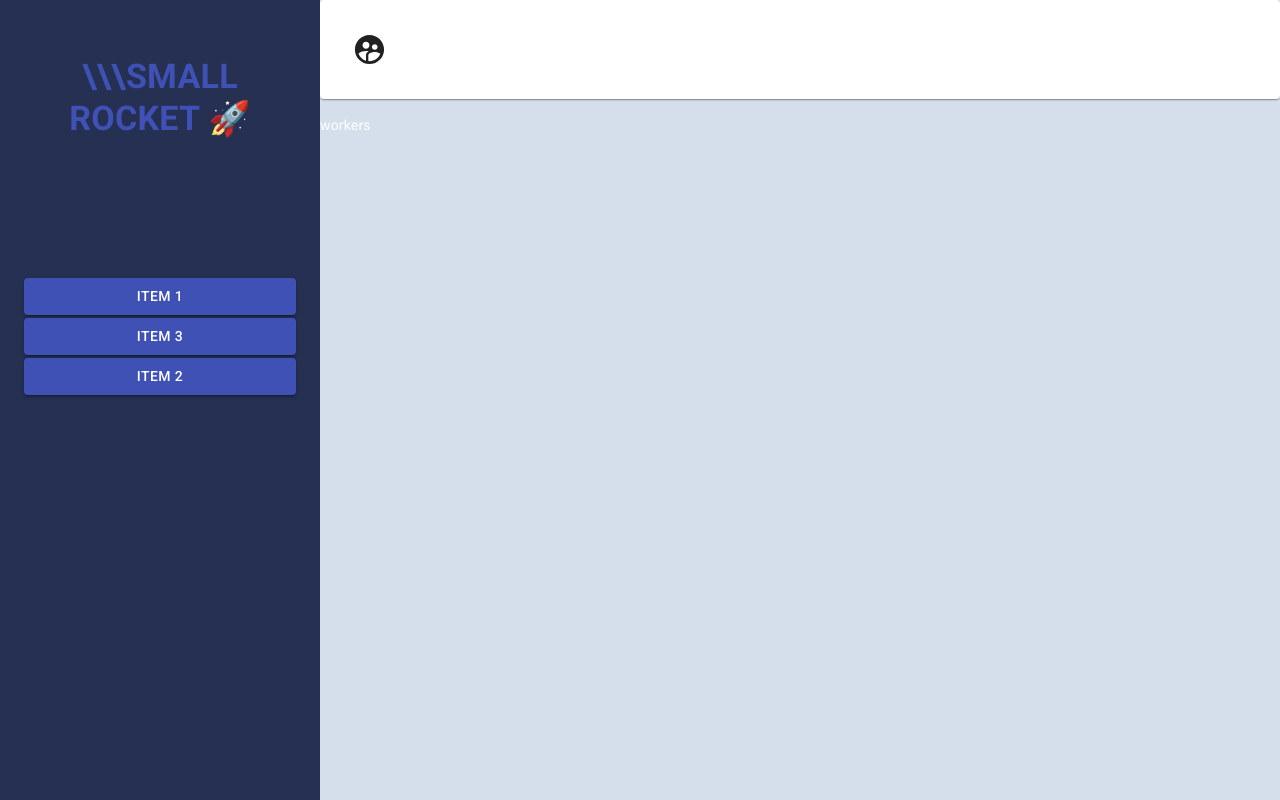
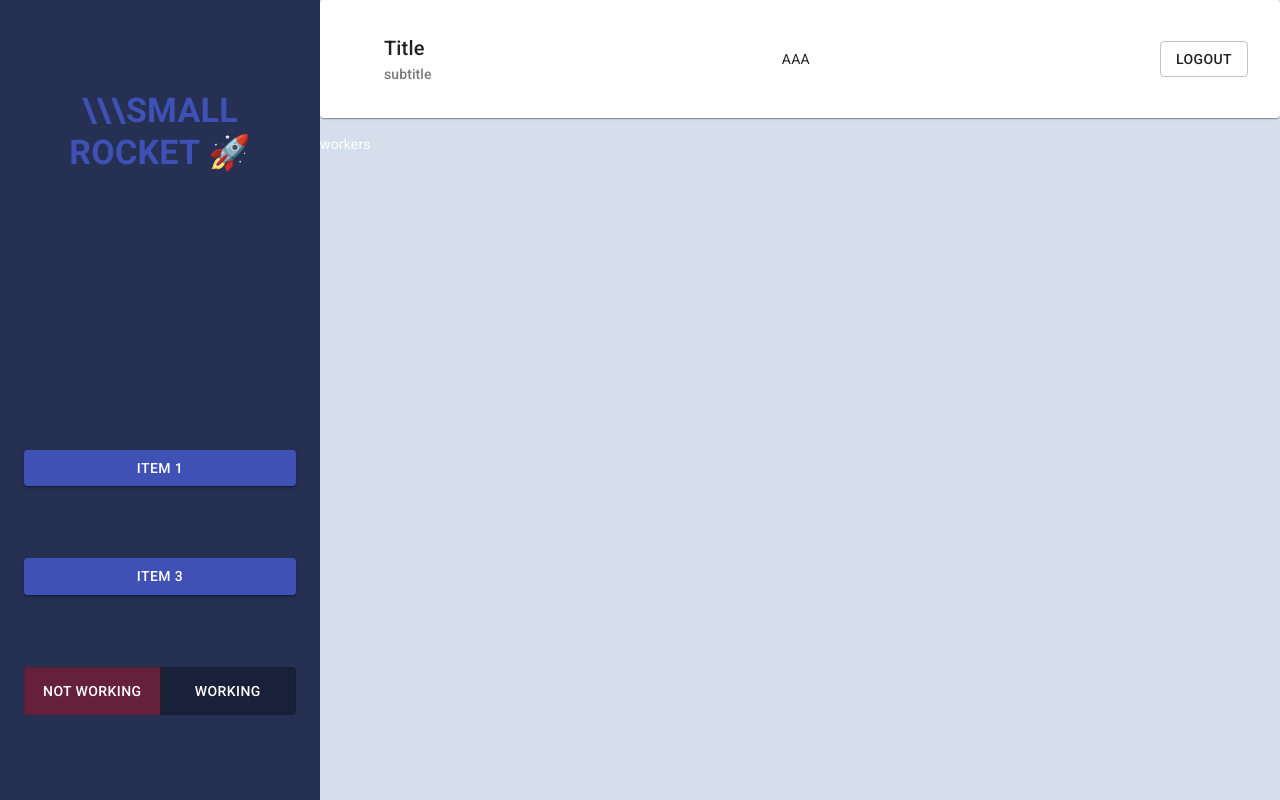
Before and after one commit to marcin-zajac/small-racket, a React (Create React App) app in the folder client/: page / in a window 1280 px wide. Built offline with nearby package versions, Linux system fonts and the light colour scheme.

Commit message:
Add working status button group

```diff
--- a/client/package.json
+++ b/client/package.json
@@ -5,6 +5,7 @@
   "dependencies": {
     "@material-ui/core": "^4.11.0",
     "@material-ui/icons": "^4.9.1",
+    "@material-ui/lab": "^4.0.0-alpha.56",
     "@testing-library/jest-dom": "^4.2.4",
     "@testing-library/react": "^9.3.2",
     "@testing-library/user-event": "^7.1.2",
--- /dev/null
+++ b/client/src/components/atoms/InWorkButtons.js
@@ -0,0 +1,66 @@
+import React, { useState } from 'react';
+import { makeStyles } from '@material-ui/core';
+import { ToggleButtonGroup, ToggleButton } from '@material-ui/lab';
+
+const useStyles = makeStyles((theme) => ({
+  root: {
+    width: '100%',
+    '& .MuiToggleButton-root': {
+      width: '100%',
+      color: 'white',
+    },
+  },
+  workingBtn: {},
+  notWorkingBtn: {},
+}));
+
+export default function InWorkButtons(props) {
+  const classes = useStyles();
+  // TODO: get working state from database (check is worker in work now and set button group)
+  const [active, setActive] = useState(true);
+
+  const handleActive = (event, newActive) => {
+    if (newActive !== null) {
+      setActive(newActive);
+      console.log(active);
+      // TODO: Update status in database
+    }
+  };
+
+  const workingBtnBackgrounds = {
+    normal: 'rgba(0, 0, 0, 0.3)',
+    working: 'rgba(0, 255, 0, 0.3)',
+    notWorking: 'rgba(255, 0, 0, 0.3)',
+  };
+
+  return (
+    <ToggleButtonGroup
+      className={classes.root}
+      value={active}
+      exclusive
+      onChange={handleActive}
+      aria-label="text alignment"
+    >
+      <ToggleButton
+        style={
+          active === true
+            ? { backgroundColor: workingBtnBackgrounds.notWorking }
+            : { backgroundColor: workingBtnBackgrounds.normal }
+        }
+        value={true}
+      >
+        Not working
+      </ToggleButton>
+      <ToggleButton
+        style={
+          active !== true
+            ? { backgroundColor: workingBtnBackgrounds.working }
+            : { backgroundColor: workingBtnBackgrounds.normal }
+        }
+        value={false}
+      >
+        Working
+      </ToggleButton>
+    </ToggleButtonGroup>
+  );
+}
--- a/client/src/components/organisms/AppBar.js
+++ b/client/src/components/organisms/AppBar.js
@@ -2,6 +2,7 @@ import React from 'react';
 import { makeStyles, Grid, Button } from '@material-ui/core';
 import AppLogo from '../atoms/AppLogo';
 import { Link } from 'react-router-dom';
+import InWorkButtons from '../atoms/InWorkButtons';
 
 const useStyles = makeStyles((theme) => ({
   root: {
@@ -27,7 +28,7 @@ export default function AppBar() {
     >
       <Grid item>
         <Link to="/">
-          <Button variant="text" small color="primary" fullWidth>
+          <Button variant="text" color="primary" fullWidth>
             <AppLogo variant="h6" />{' '}
           </Button>
         </Link>
@@ -44,9 +45,7 @@ export default function AppBar() {
         </Button>
       </Grid>
       <Grid item>
-        <Button variant="contained" color="primary" fullWidth>
-          Item 2
-        </Button>
+<InWorkButtons/>
       </Grid>
       <Grid item xs={6}></Grid>
     </Grid>
--- a/client/src/components/organisms/AppHeader.js
+++ b/client/src/components/organisms/AppHeader.js
@@ -1,6 +1,11 @@
 import React from 'react';
-import { makeStyles, Paper } from '@material-ui/core';
-import SupervisedUserCircleIcon from '@material-ui/icons/SupervisedUserCircle';
+import {
+  makeStyles,
+  Paper,
+  Grid,
+  Typography,
+  Button,
+} from '@material-ui/core';
 
 const useStyles = makeStyles((theme) => ({
   root: {
@@ -9,15 +14,50 @@ const useStyles = makeStyles((theme) => ({
     marginBottom: theme.spacing(2),
   },
   icon: {
-    width: theme.spacing(2),
+    width: theme.spacing(4),
+  },
+  pageTitle: {
+    paddingLeft: theme.spacing(4),
+  },
+  pageSubtitle: {
+    paddingLeft: theme.spacing(4),
+    opacity: 0.6,
   },
 }));
 
 export default function AppHeader() {
   const classes = useStyles();
   return (
-    <Paper component='div' className={classes.root}>
-      <SupervisedUserCircleIcon fontSize="large" />
+    <Paper component="div" className={classes.root}>
+      <Grid
+        container
+        alignItems="center"
+        direction="row"
+        justify="space-between"
+      >
+        <Grid item>
+          <Typography
+            variant="h6"
+            component="div"
+            className={classes.pageTitle}
+          >
+            Title
+          </Typography>
+          <Typography
+            variant="subtitle2"
+            component="div"
+            className={classes.pageSubtitle}
+          >
+            subtitle
+          </Typography>
+        </Grid>
+        <Grid item>
+          AAA
+        </Grid>
+        <Grid item>
+          <Button variant="outlined">Logout</Button>
+        </Grid>
+      </Grid>
     </Paper>
   );
 }
```
Also changed, not shown: 1 other file (tests, documents, lock files or other folders).
